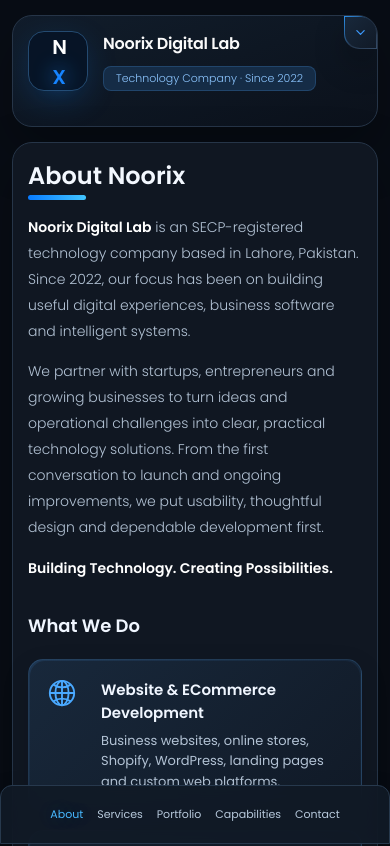
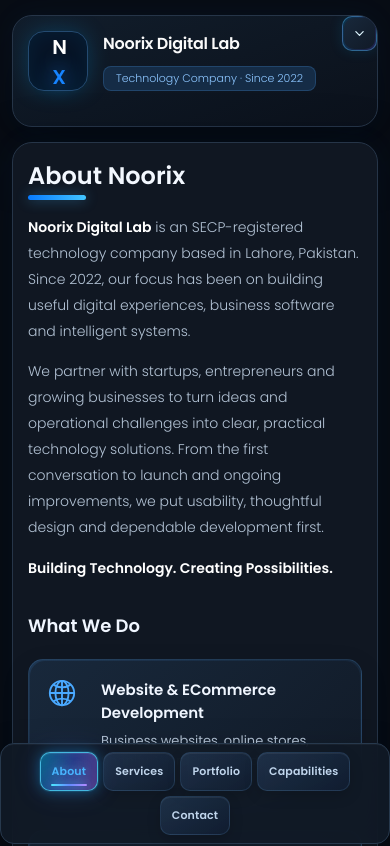
Before and after one commit to rehansheikhofficial19c-cyber/noorix-portfolio, a plain HTML site: page index.html in a window 390 px wide. Shown: the top 846 px of the page. Drawn offline with nearby package versions, Linux system fonts and the light colour scheme.

Commit message:
Upgrade Noorix palette and navigation with neon glass glow buttons

```diff
--- a/styles.css
+++ b/styles.css
@@ -1941,3 +1941,134 @@ body{background:radial-gradient(ellipse at 78% 0%,rgba(25,112,214,.17),transpare
 .select-item button{color:#c6d8e9}
 .select-item button:hover{background:#1b3b5d;color:#69c8ff}
 @media(max-width:580px){.service-item{padding:18px}}
+
+/* ===== NOORIX NEON GLASS UI — navigation & buttons ===== */
+:root{
+ --orange-yellow-crayola:#63e3ff;
+ --vegas-gold:#8b78ff;
+ --text-gradient-yellow:linear-gradient(105deg,#66edff 0%,#4b9dff 48%,#a58aff 100%);
+ --bg-gradient-yellow-1:linear-gradient(120deg,#00b8ff 0%,#4268ff 55%,#9565ff 100%);
+ --bg-gradient-yellow-2:linear-gradient(135deg,rgba(0,190,255,.24),rgba(132,91,255,.22)),#111a2b;
+}
+body{
+ background:
+ radial-gradient(ellipse at 8% 4%,rgba(0,194,255,.17),transparent 32%),
+ radial-gradient(ellipse at 92% 18%,rgba(125,91,255,.16),transparent 34%),
+ linear-gradient(145deg,#070d19 0%,#0b1425 48%,#101027 100%);
+}
+.sidebar,.main-content>article{
+ background:linear-gradient(145deg,rgba(20,34,57,.97),rgba(12,20,37,.98));
+ border-color:rgba(87,170,255,.26);
+ box-shadow:0 22px 65px rgba(0,0,0,.38),0 0 28px rgba(22,126,255,.06);
+}
+.navbar{
+ background:linear-gradient(110deg,rgba(12,28,48,.96),rgba(24,24,54,.96));
+ border:1px solid rgba(90,175,255,.28);
+ box-shadow:0 12px 35px rgba(0,0,0,.28),inset 0 1px rgba(255,255,255,.04);
+ border-radius:18px;
+ padding:10px 12px;
+}
+.navbar-list{gap:8px;align-items:center}
+.navbar-link{
+ position:relative;
+ isolation:isolate;
+ overflow:hidden;
+ min-height:43px;
+ padding:0 19px;
+ border:1px solid rgba(104,166,225,.16);
+ border-radius:12px;
+ background:linear-gradient(145deg,rgba(38,61,91,.62),rgba(17,31,52,.72));
+ color:#c0d5ec;
+ font-size:13px;
+ font-weight:600;
+ letter-spacing:.15px;
+ box-shadow:inset 0 1px rgba(255,255,255,.06),0 5px 14px rgba(0,0,0,.16);
+ transition:transform .22s ease,color .22s ease,border-color .22s ease,box-shadow .22s ease,background .22s ease;
+}
+.navbar-link::before{
+ content:"";
+ position:absolute;
+ z-index:-1;
+ inset:0;
+ opacity:0;
+ background:linear-gradient(110deg,rgba(0,199,255,.28),rgba(68,105,255,.28),rgba(165,104,255,.3));
+ transition:opacity .22s ease;
+}
+.navbar-link::after{
+ content:"";
+ position:absolute;
+ left:18%;
+ right:18%;
+ bottom:4px;
+ height:2px;
+ border-radius:8px;
+ background:linear-gradient(90deg,#4ceaff,#628bff,#b18aff);
+ box-shadow:0 0 9px #50cfff,0 0 18px rgba(113,112,255,.8);
+ transform:scaleX(0);
+ transition:transform .22s ease;
+}
+.navbar-link:hover{
+ color:#fff;
+ transform:translateY(-2px);
+ border-color:rgba(70,208,255,.68);
+ box-shadow:0 0 0 1px rgba(52,180,255,.1),0 0 16px rgba(0,180,255,.24),0 8px 22px rgba(0,0,0,.25);
+}
+.navbar-link:hover::before{opacity:1}
+.navbar-link.active{
+ color:#fff;
+ border-color:rgba(76,215,255,.82);
+ background:linear-gradient(115deg,rgba(0,177,255,.27),rgba(80,103,255,.25),rgba(153,96,255,.22));
+ box-shadow:0 0 0 1px rgba(65,192,255,.12),0 0 13px rgba(0,190,255,.34),0 0 28px rgba(102,105,255,.18),inset 0 1px rgba(255,255,255,.12);
+ text-shadow:0 0 12px rgba(98,222,255,.55);
+}
+.navbar-link.active::before{opacity:1}
+.navbar-link.active::after{transform:scaleX(1)}
+/* Consistent premium glow on all meaningful action buttons */
+button:not(.navbar-link):not(.info_more-btn):not(.filter-select):not([data-select-item]),
+.project-visit,.form-btn{
+ transition:transform .22s ease,box-shadow .22s ease,filter .22s ease,border-color .22s ease;
+}
+.form-btn,.project-visit{
+ border:1px solid rgba(105,225,255,.52);
+ border-radius:12px;
+ background:linear-gradient(110deg,#00bce9 0%,#3678ff 52%,#875cff 100%);
+ color:#fff;
+ font-weight:700;
+ letter-spacing:.2px;
+ box-shadow:0 0 10px rgba(0,190,255,.25),0 8px 24px rgba(38,106,255,.25),inset 0 1px rgba(255,255,255,.2);
+}
+.form-btn:hover,.project-visit:hover{
+ filter:brightness(1.12);
+ transform:translateY(-2px);
+ box-shadow:0 0 14px rgba(0,205,255,.45),0 0 28px rgba(105,103,255,.28),0 12px 30px rgba(38,106,255,.3);
+}
+.info_more-btn{
+ border:1px solid rgba(90,190,255,.4);
+ border-radius:10px;
+ background:linear-gradient(110deg,rgba(0,174,255,.18),rgba(119,91,255,.2));
+ color:#dff6ff;
+ box-shadow:0 0 14px rgba(0,174,255,.13);
+}
+.filter-item button{
+ border:1px solid transparent;
+ border-radius:9px;
+ padding:7px 11px;
+ transition:all .2s ease;
+}
+.filter-item button:hover,.filter-item button.active{
+ color:#fff;
+ border-color:rgba(91,208,255,.5);
+ background:rgba(24,133,255,.16);
+ box-shadow:0 0 14px rgba(0,174,255,.18);
+}
+.article-title:after{background:linear-gradient(90deg,#3be5ff,#477dff,#a276ff);box-shadow:0 0 13px rgba(69,183,255,.45)}
+.service-item:hover{border-color:rgba(85,218,255,.65);box-shadow:0 12px 34px rgba(0,173,255,.13),0 0 18px rgba(107,103,255,.1)}
+.avatar-box{border-color:rgba(86,210,255,.65);box-shadow:0 0 22px rgba(0,172,255,.22),inset 0 0 20px rgba(0,172,255,.08)}
+@media(max-width:580px){
+ .navbar{padding:8px;border-radius:14px}
+ .navbar-list{gap:5px}
+ .navbar-link{min-height:39px;padding:0 11px;font-size:11px;border-radius:10px}
+}
+@media(prefers-reduced-motion:reduce){
+ .navbar-link,.navbar-link::before,.navbar-link::after,.form-btn,.project-visit{transition:none}
+}
```
